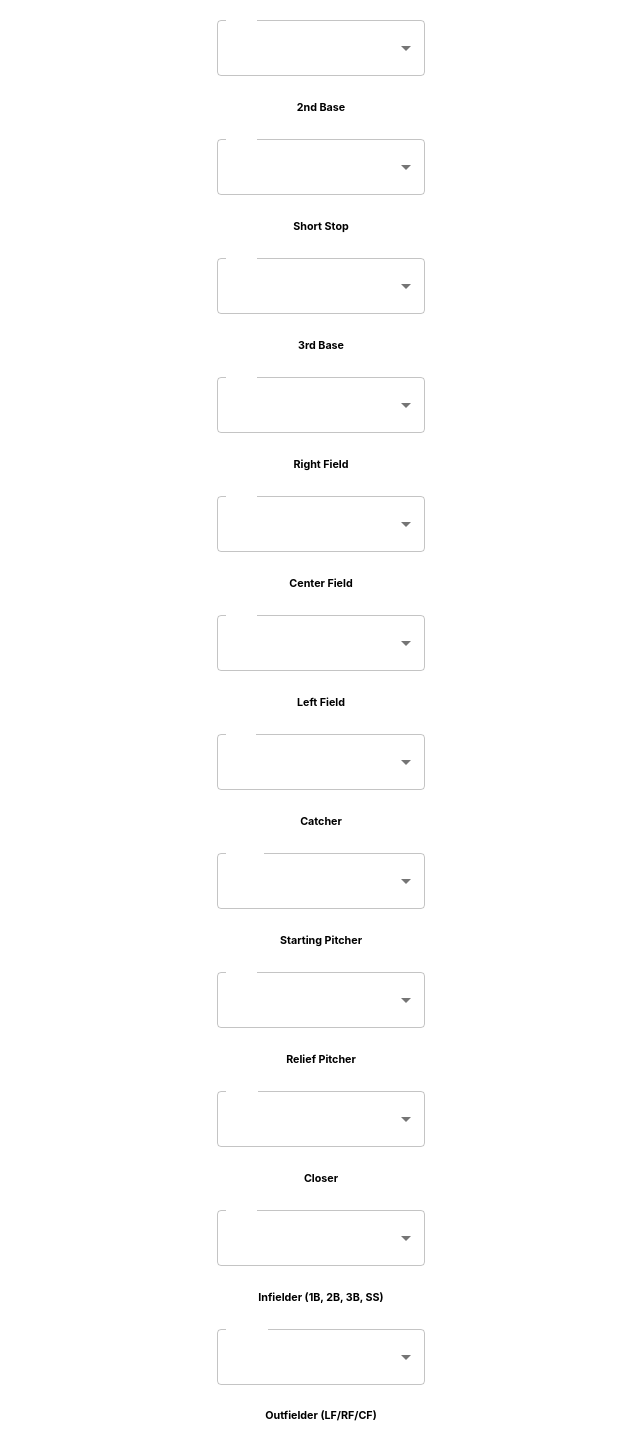
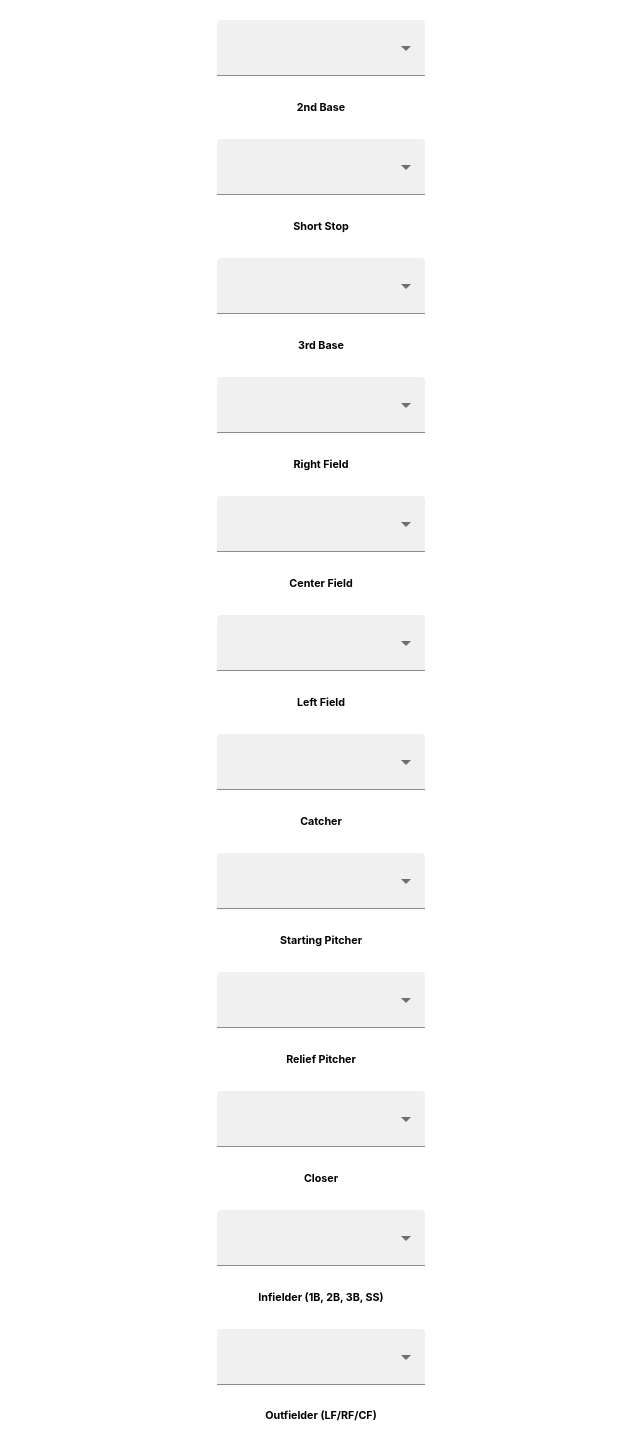
Before and after one commit to AMess33/FantasyBL, a React (Create React App) app: page / in a window 1280 px wide. Shown: the part 2240-3685 px from the top of the page, without its empty margins (319-959 px from the left). Built offline with nearby package versions, Linux system fonts and the light colour scheme.

Commit message:
add attribute to select componenet in baseball lineup

```diff
--- a/src/components/Baseball/baseballLineup.jsx
+++ b/src/components/Baseball/baseballLineup.jsx
@@ -6,7 +6,13 @@ function BaseballLineup(props) {
     <Box>
       <FormControl>
         <h6>1st Base</h6>
-        <Select labelId="1stB" id="1BSpots" value={Number} label="1Bs">
+        <Select
+          labelId="1stB"
+          id="1BSpots"
+          variant="filled"
+          value={Number}
+          label="1Bs"
+        >
           <MenuItem value={0}>0</MenuItem>
           <MenuItem value={1}>1</MenuItem>
           <MenuItem value={2}>2</MenuItem>
@@ -14,7 +20,13 @@ function BaseballLineup(props) {
           <MenuItem value={4}>4</MenuItem>
         </Select>
         <h6>2nd Base</h6>
-        <Select labelId="2ndB" id="2BSpots" value={Number} label="2Bs">
+        <Select
+          labelId="2ndB"
+          id="2BSpots"
+          variant="filled"
+          value={Number}
+          label="2Bs"
+        >
           <MenuItem value={0}>0</MenuItem>
           <MenuItem value={1}>1</MenuItem>
           <MenuItem value={2}>2</MenuItem>
@@ -22,7 +34,13 @@ function BaseballLineup(props) {
           <MenuItem value={4}>4</MenuItem>
         </Select>
         <h6>Short Stop</h6>
-        <Select labelId="SS" id="SSSpots" value={Number} label="SSs">
+        <Select
+          labelId="SS"
+          id="SSSpots"
+          variant="filled"
+          value={Number}
+          label="SSs"
+        >
           <MenuItem value={0}>0</MenuItem>
           <MenuItem value={1}>1</MenuItem>
           <MenuItem value={2}>2</MenuItem>
@@ -30,7 +48,13 @@ function BaseballLineup(props) {
           <MenuItem value={4}>4</MenuItem>
         </Select>
         <h6>3rd Base</h6>
-        <Select labelId="3rdB" id="3BSpots" value={Number} label="3Bs">
+        <Select
+          labelId="3rdB"
+          id="3BSpots"
+          variant="filled"
+          value={Number}
+          label="3Bs"
+        >
           <MenuItem value={0}>0</MenuItem>
           <MenuItem value={1}>1</MenuItem>
           <MenuItem value={2}>2</MenuItem>
@@ -38,7 +62,13 @@ function BaseballLineup(props) {
           <MenuItem value={4}>4</MenuItem>
         </Select>
         <h6>Right Field</h6>
-        <Select labelId="RF" id="RFSpots" value={Number} label="RFs">
+        <Select
+          labelId="RF"
+          id="RFSpots"
+          variant="filled"
+          value={Number}
+          label="RFs"
+        >
           <MenuItem value={0}>0</MenuItem>
           <MenuItem value={1}>1</MenuItem>
           <MenuItem value={2}>2</MenuItem>
@@ -46,7 +76,13 @@ function BaseballLineup(props) {
           <MenuItem value={4}>4</MenuItem>
         </Select>
         <h6>Center Field</h6>
-        <Select labelId="CF" id="CFSpots" value={Number} label="CFs">
+        <Select
+          labelId="CF"
+          id="CFSpots"
+          variant="filled"
+          value={Number}
+          label="CFs"
+        >
           <MenuItem value={0}>0</MenuItem>
           <MenuItem value={1}>1</MenuItem>
           <MenuItem value={2}>2</MenuItem>
@@ -54,7 +90,13 @@ function BaseballLineup(props) {
           <MenuItem value={4}>4</MenuItem>
         </Select>
         <h6>Left Field</h6>
-        <Select labelId="LF" id="LFSpots" value={Number} label="LFs">
+        <Select
+          labelId="LF"
+          id="LFSpots"
+          variant="filled"
+          value={Number}
+          label="LFs"
+        >
           <MenuItem value={0}>0</MenuItem>
           <MenuItem value={1}>1</MenuItem>
           <MenuItem value={2}>2</MenuItem>
@@ -62,7 +104,13 @@ function BaseballLineup(props) {
           <MenuItem value={4}>4</MenuItem>
         </Select>
         <h6>Catcher</h6>
-        <Select labelId="CAT" id="CATSpots" value={Number} label="CATs">
+        <Select
+          labelId="CAT"
+          id="CATSpots"
+          variant="filled"
+          value={Number}
+          label="CATs"
+        >
           <MenuItem value={0}>0</MenuItem>
           <MenuItem value={1}>1</MenuItem>
           <MenuItem value={2}>2</MenuItem>
@@ -70,7 +118,13 @@ function BaseballLineup(props) {
           <MenuItem value={4}>4</MenuItem>
         </Select>
         <h6>Starting Pitcher</h6>
-        <Select labelId="SP" id="SPSpots" value={Number} label="SPs">
+        <Select
+          labelId="SP"
+          id="SPSpots"
+          variant="filled"
+          value={Number}
+          label="SPs"
+        >
           <MenuItem value={0}>0</MenuItem>
           <MenuItem value={1}>1</MenuItem>
           <MenuItem value={2}>2</MenuItem>
@@ -78,7 +132,13 @@ function BaseballLineup(props) {
           <MenuItem value={4}>4</MenuItem>
         </Select>
         <h6>Relief Pitcher</h6>
-        <Select labelId="RP" id="RPSpots" value={Number} label="RPs">
+        <Select
+          labelId="RP"
+          id="RPSpots"
+          variant="filled"
+          value={Number}
+          label="RPs"
+        >
           <MenuItem value={0}>0</MenuItem>
           <MenuItem value={1}>1</MenuItem>
           <MenuItem value={2}>2</MenuItem>
@@ -86,7 +146,13 @@ function BaseballLineup(props) {
           <MenuItem value={4}>4</MenuItem>
         </Select>
         <h6>Closer</h6>
-        <Select labelId="CL" id="CLSpots" value={Number} label="CLs">
+        <Select
+          labelId="CL"
+          id="CLSpots"
+          variant="filled"
+          value={Number}
+          label="CLs"
+        >
           <MenuItem value={0}>0</MenuItem>
           <MenuItem value={1}>1</MenuItem>
           <MenuItem value={2}>2</MenuItem>
@@ -94,7 +160,13 @@ function BaseballLineup(props) {
           <MenuItem value={4}>4</MenuItem>
         </Select>
         <h6>Infielder (1B, 2B, 3B, SS)</h6>
-        <Select labelId="UTIL" id="UTILSpots" value={Number} label="UTILs">
+        <Select
+          labelId="UTIL"
+          id="UTILSpots"
+          variant="filled"
+          value={Number}
+          label="UTILs"
+        >
           <MenuItem value={0}>0</MenuItem>
           <MenuItem value={1}>1</MenuItem>
           <MenuItem value={2}>2</MenuItem>
@@ -102,7 +174,13 @@ function BaseballLineup(props) {
           <MenuItem value={4}>4</MenuItem>
         </Select>
         <h6>Outfielder (LF/RF/CF)</h6>
-        <Select labelId="UTIL" id="UTILSpots" value={Number} label="UTILs">
+        <Select
+          labelId="UTIL"
+          id="UTILSpots"
+          variant="filled"
+          value={Number}
+          label="UTILs"
+        >
           <MenuItem value={0}>0</MenuItem>
           <MenuItem value={1}>1</MenuItem>
           <MenuItem value={2}>2</MenuItem>
@@ -110,7 +188,13 @@ function BaseballLineup(props) {
           <MenuItem value={4}>4</MenuItem>
         </Select>
         <h6>Utility Player (C/1B/2B/3B/SS/LF/CF/RF)</h6>
-        <Select labelId="UTILBase" id="UBASESpots" value={Number} label="UTBs">
+        <Select
+          labelId="UTILBase"
+          id="UBASESpots"
+          variant="filled"
+          value={Number}
+          label="UTBs"
+        >
           <MenuItem value={0}>0</MenuItem>
           <MenuItem value={1}>1</MenuItem>
           <MenuItem value={2}>2</MenuItem>
```
